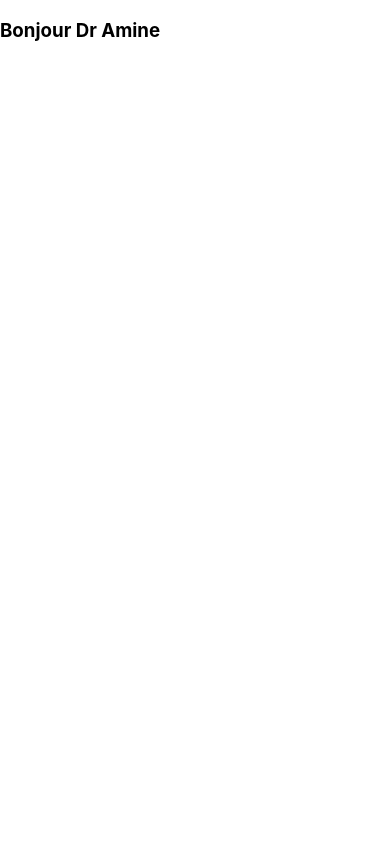
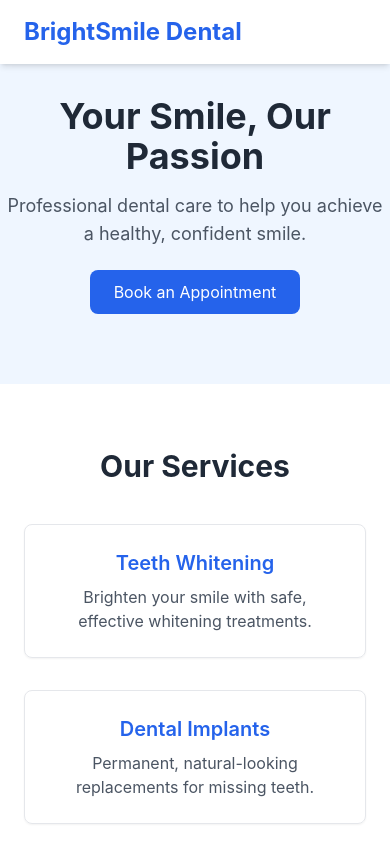
Before and after one commit to Ziz97/dr-amine, a React (Create React App) app: page / in a window 390 px wide. Shown: the top 844 px of the page. Built offline with nearby package versions, Linux system fonts and the light colour scheme.

Commit message:
AI structured code

```diff
--- a/package.json
+++ b/package.json
@@ -40,6 +40,9 @@
     ]
   },
   "devDependencies": {
-    "gh-pages": "^6.3.0"
+    "autoprefixer": "^10.4.22",
+    "gh-pages": "^6.3.0",
+    "postcss": "^8.5.6",
+    "tailwindcss": "^3.4.18"
   }
 }
--- a/src/App.js
+++ b/src/App.js
@@ -1,6 +1,21 @@
+import React from "react";
+import Navbar from "./components/Navbar";
+import Hero from "./components/Hero";
+import Services from "./components/Services";
+import About from "./components/About";
+import Testimonials from "./components/Testimonials";
+import Contact from "./components/Contact";
+
 function App() {
   return (
-    <h3>Bonjour Dr Amine</h3>
+    <div>
+      <Navbar />
+      <Hero />
+      <Services />
+      <About />
+      <Testimonials />
+      <Contact />
+    </div>
   );
 }
 
--- /dev/null
+++ b/src/components/About.jsx
@@ -0,0 +1,24 @@
+import React from "react";
+
+export default function About() {
+  return (
+    <section id="about" className="py-16 bg-blue-50">
+      <div className="container mx-auto px-6 grid md:grid-cols-2 gap-8 items-center">
+        <img
+          src="https://www.cabinetdentairelb.com/wp-content/uploads/salle-de-soins.jpg"
+          alt="Dentist"
+          className="rounded-lg shadow-lg"
+        />
+        <div>
+          <h3 className="text-3xl font-bold mb-4 text-gray-800">About Our Clinic</h3>
+          <p className="text-gray-600 mb-4">
+            At BrightSmile Dental, we are committed to providing top-quality dental care in a friendly and comfortable environment. Our experienced team uses state-of-the-art technology to ensure your best smile.
+          </p>
+          <p className="text-gray-600">
+            We treat every patient like family and aim to make every visit as pleasant as possible.
+          </p>
+        </div>
+      </div>
+    </section>
+  );
+}
--- /dev/null
+++ b/src/components/Contact.jsx
@@ -0,0 +1,22 @@
+import React from "react";
+
+export default function Contact() {
+  return (
+    <section id="contact" className="py-16 bg-blue-600 text-white text-center">
+      <div className="container mx-auto px-6">
+        <h3 className="text-3xl font-bold mb-6">Book an Appointment</h3>
+        <p className="mb-8 text-blue-100">
+          Call us at <strong>(555) 123-4567</strong> or fill out the form below.
+        </p>
+        <form className="max-w-lg mx-auto space-y-4">
+          <input type="text" placeholder="Your Name" className="w-full p-3 rounded text-gray-800" />
+          <input type="email" placeholder="Your Email" className="w-full p-3 rounded text-gray-800" />
+          <textarea placeholder="Message" className="w-full p-3 rounded text-gray-800 h-32"></textarea>
+          <button className="bg-white text-blue-600 px-6 py-3 rounded-lg font-semibold hover:bg-blue-100 transition">
+            Submit
+          </button>
+        </form>
+      </div>
+    </section>
+  );
+}
--- /dev/null
+++ b/src/components/Hero.jsx
@@ -0,0 +1,20 @@
+import React from "react";
+
+export default function Hero() {
+  return (
+    <section id="home" className="bg-blue-50 pt-24 pb-20 text-center">
+      <h2 className="text-4xl md:text-5xl font-bold text-gray-800 mb-4">
+        Your Smile, Our Passion
+      </h2>
+      <p className="text-lg text-gray-600 mb-8">
+        Professional dental care to help you achieve a healthy, confident smile.
+      </p>
+      <a
+        href="#contact"
+        className="bg-blue-600 text-white px-6 py-3 rounded-lg hover:bg-blue-700 transition"
+      >
+        Book an Appointment
+      </a>
+    </section>
+  );
+}
--- /dev/null
+++ b/src/components/Navbar.jsx
@@ -0,0 +1,18 @@
+import React from "react";
+
+export default function Navbar() {
+  return (
+    <nav className="bg-white shadow-md fixed w-full z-10 top-0">
+      <div className="container mx-auto px-6 py-4 flex justify-between items-center">
+        <h1 className="text-2xl font-bold text-blue-600">BrightSmile Dental</h1>
+        <ul className="hidden md:flex space-x-8">
+          <li><a href="#home" className="hover:text-blue-600">Home</a></li>
+          <li><a href="#services" className="hover:text-blue-600">Services</a></li>
+          <li><a href="#about" className="hover:text-blue-600">About</a></li>
+          <li><a href="#testimonials" className="hover:text-blue-600">Testimonials</a></li>
+          <li><a href="#contact" className="hover:text-blue-600">Contact</a></li>
+        </ul>
+      </div>
+    </nav>
+  );
+}
--- /dev/null
+++ b/src/components/Services.jsx
@@ -0,0 +1,26 @@
+import React from "react";
+
+const services = [
+  { title: "Teeth Whitening", desc: "Brighten your smile with safe, effective whitening treatments." },
+  { title: "Dental Implants", desc: "Permanent, natural-looking replacements for missing teeth." },
+  { title: "Orthodontics", desc: "Straighten your teeth with modern braces or clear aligners." },
+  { title: "Emergency Care", desc: "Fast, professional treatment for urgent dental problems." },
+];
+
+export default function Services() {
+  return (
+    <section id="services" className="py-16 bg-white">
+      <div className="container mx-auto px-6 text-center">
+        <h3 className="text-3xl font-bold text-gray-800 mb-10">Our Services</h3>
+        <div className="grid md:grid-cols-2 lg:grid-cols-4 gap-8">
+          {services.map((s, i) => (
+            <div key={i} className="p-6 border rounded-lg shadow-sm hover:shadow-lg transition">
+              <h4 className="text-xl font-semibold mb-2 text-blue-600">{s.title}</h4>
+              <p className="text-gray-600">{s.desc}</p>
+            </div>
+          ))}
+        </div>
+      </div>
+    </section>
+  );
+}
--- /dev/null
+++ b/src/components/Testimonials.jsx
@@ -0,0 +1,25 @@
+import React from "react";
+
+const testimonials = [
+  { name: "Sarah L.", quote: "Dr. Patel and his team are amazing! My smile has never looked better." },
+  { name: "James R.", quote: "I was nervous about dental visits, but they made me feel completely comfortable." },
+  { name: "Emily T.", quote: "Professional, clean, and caring — highly recommend BrightSmile Dental!" },
+];
+
+export default function Testimonials() {
+  return (
+    <section id="testimonials" className="py-16 bg-white text-center">
+      <div className="container mx-auto px-6">
+        <h3 className="text-3xl font-bold text-gray-800 mb-10">What Our Patients Say</h3>
+        <div className="grid md:grid-cols-3 gap-8">
+          {testimonials.map((t, i) => (
+            <div key={i} className="p-6 border rounded-lg shadow-sm bg-blue-50">
+              <p className="italic text-gray-700 mb-4">“{t.quote}”</p>
+              <h4 className="font-semibold text-blue-600">{t.name}</h4>
+            </div>
+          ))}
+        </div>
+      </div>
+    </section>
+  );
+}
--- a/src/index.css
+++ b/src/index.css
@@ -1,3 +1,7 @@
+@tailwind base;
+@tailwind components;
+@tailwind utilities;
+
 body {
   margin: 0;
   font-family: -apple-system, BlinkMacSystemFont, 'Segoe UI', 'Roboto', 'Oxygen',
--- /dev/null
+++ b/tailwind.config.js
@@ -0,0 +1,10 @@
+/** @type {import('tailwindcss').Config} */
+export default {
+  content: [
+    "./src/**/*.{js,jsx,ts,tsx}",
+  ],
+  theme: {
+    extend: {},
+  },
+  plugins: [],
+}
```
Also changed, not shown: 1 other file (tests, documents, lock files or other folders).
